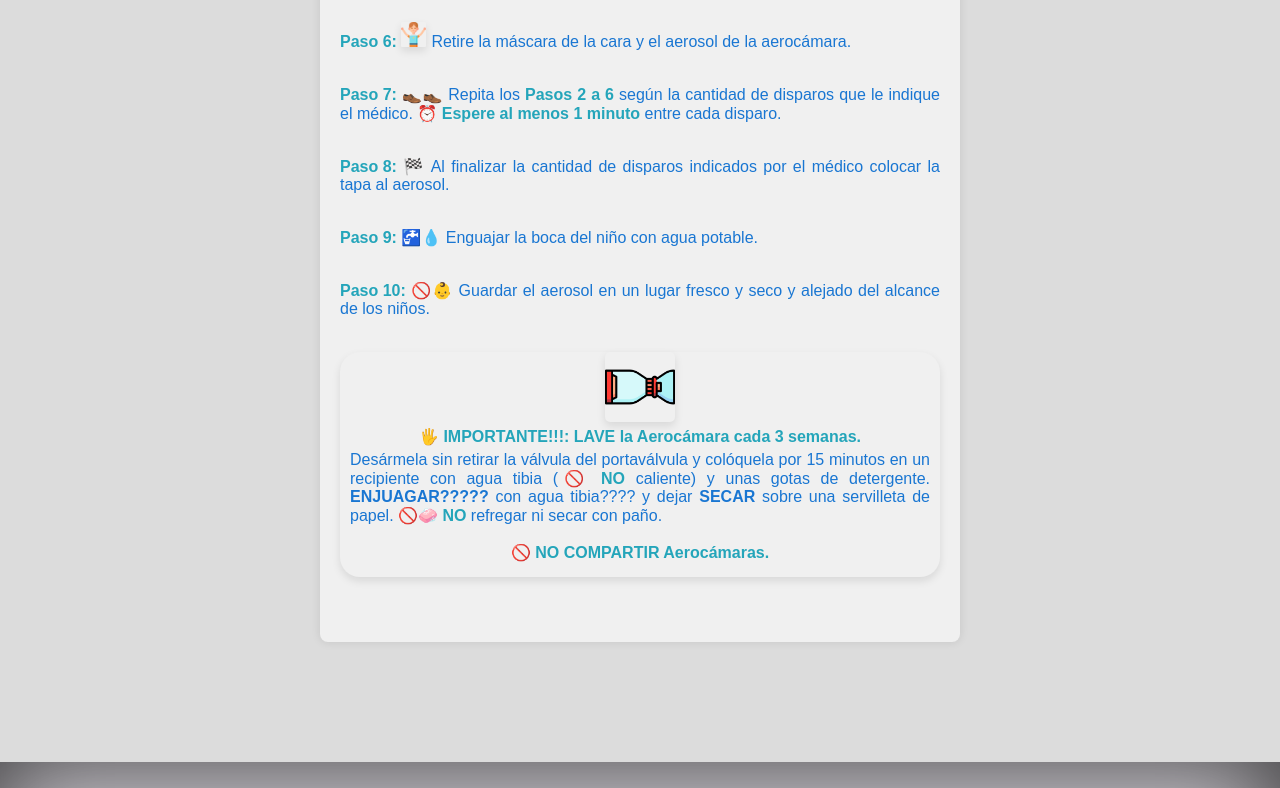
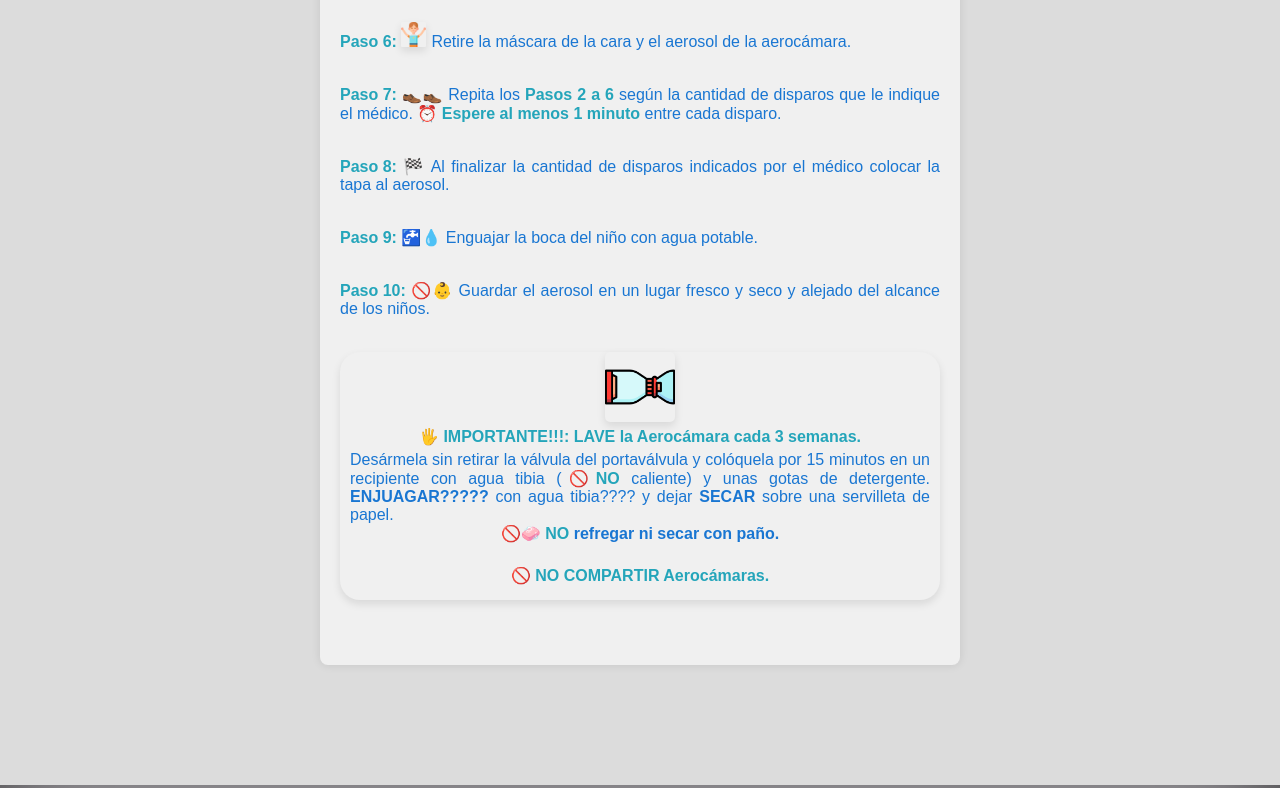
Before and after one commit to MartuV/instrucciones-uso, a React (Create React App) app: page /instrucciones-uso/aerosoles in a window 1280 px wide. Shown: the part 725-1513 px from the top of the page. Built offline with nearby package versions, Linux system fonts and the light colour scheme.

Commit message:
cambio en importante aerosles

```diff
--- a/src/componentes/Aerosoles.js
+++ b/src/componentes/Aerosoles.js
@@ -61,8 +61,9 @@ function Aerosoles() {
 
                     <p className="important">
                     <img src={aerocamara} alt="aerocamara" className="instruction-icon1" />
-                    <strong id="manito">🖐️ IMPORTANTE!!!: LAVE la Aerocámara cada 3 semanas. </strong>Desármela sin retirar la válvula del portaválvula y colóquela por 15 minutos en un recipiente con agua tibia (<span>🚫 <strong>NO</strong> caliente</span>) y unas gotas de detergente. <strong id="azul">ENJUAGAR?????</strong> con agua tibia???? y dejar <strong id="azul">SECAR</strong> sobre una servilleta de papel. 🚫🧼 <strong>NO</strong> refregar ni secar con paño.
+                    <strong id="manito">🖐️ IMPORTANTE!!!: LAVE la Aerocámara cada 3 semanas. </strong>Desármela sin retirar la válvula del portaválvula y colóquela por 15 minutos en un recipiente con agua tibia (<span>🚫<strong>NO</strong> caliente</span>) y unas gotas de detergente. <strong id="azul">ENJUAGAR?????</strong> con agua tibia???? y dejar <strong id="azul">SECAR</strong> sobre una servilleta de papel.
                     <br/>
+                    <strong id="manito">🚫🧼 <strong>NO</strong><strong id="azul"> refregar ni secar con paño.</strong> </strong>
                     <br/>
                     <strong id="manito">🚫 NO COMPARTIR Aerocámaras.</strong>
                     </p>
--- a/src/estilos/instrucciones.css
+++ b/src/estilos/instrucciones.css
@@ -77,7 +77,7 @@
 .instruction-icon2 {
     width: 35px; /* Ajusta el tamaño de las imágenes según sea necesario */
     height: 35px;
-    margin-right: 5px; /* Espaciado entre el ícono y el texto */
+
     border-radius: 1px; /* Borde cuadrado para las imágenes */
     background-color: #f0f0f0;
 }
```
